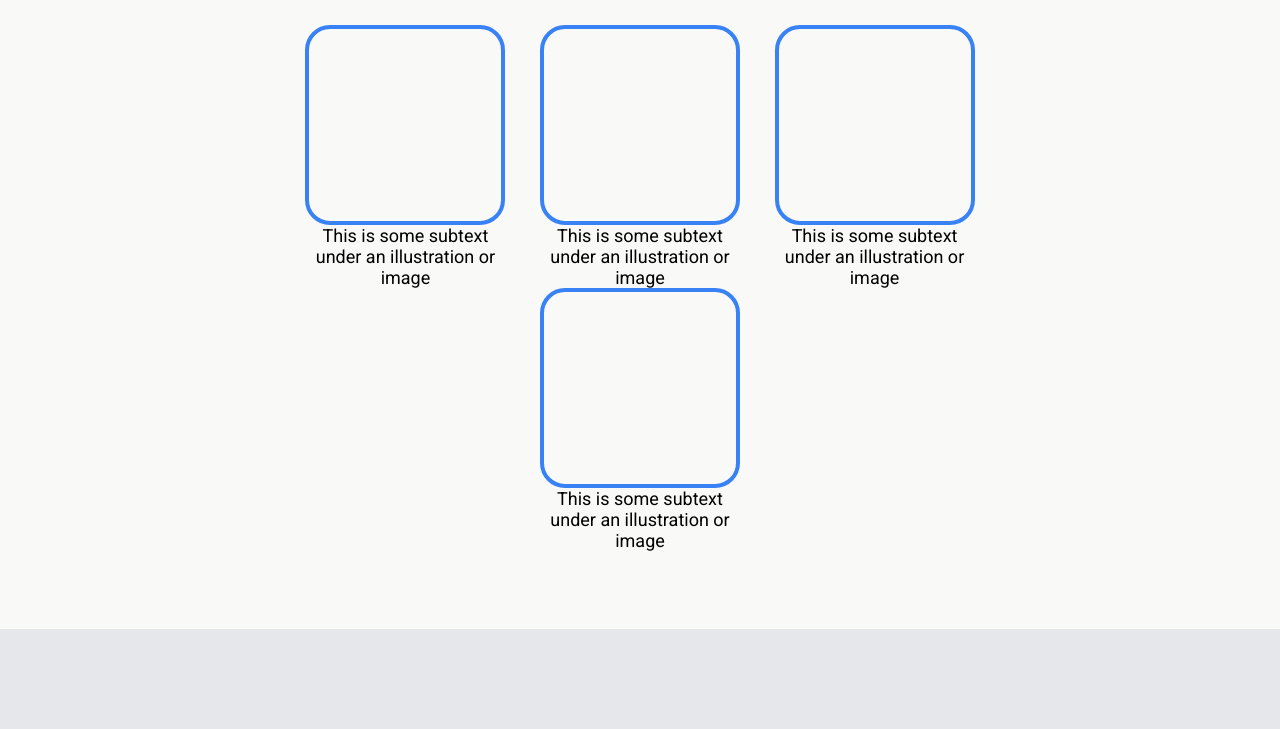
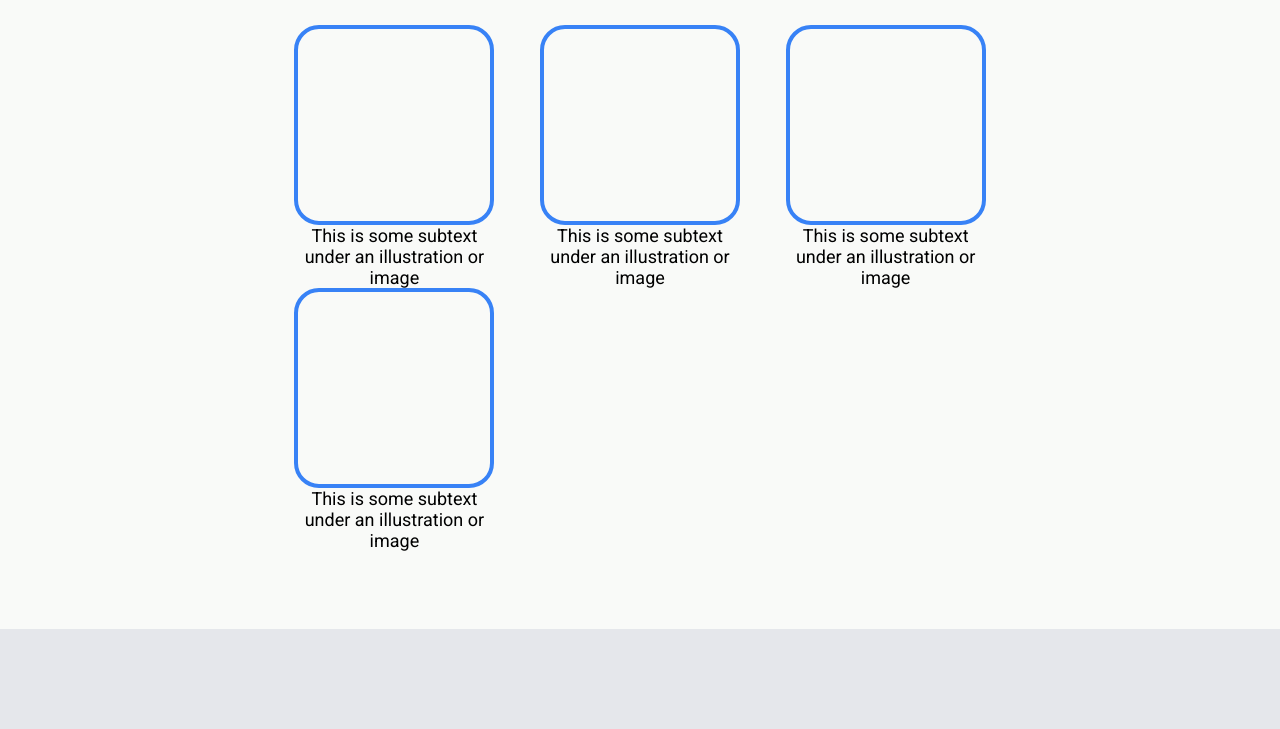
Before and after one commit to Oh-HelloFriend/css-n-flex-2, a plain HTML site: page index.html in a window 1280 px wide. Shown: the part 616-1345 px from the top of the page. Drawn offline with Linux system fonts and the light colour scheme.

Commit message:
fixed boxes

```diff
--- a/index.html
+++ b/index.html
@@ -45,7 +45,7 @@
             <strong class="black extrabold thirtysix flex justifycenter">Some random information.
             </strong>
         </div>
-        <div class="smallpaddingupdown flex wrap flexone gap aligncontent aligncenter justifycenter">
+        <div class="smallpaddingupdown flex wrap flexone gap aligncontent aligncenter justifybetween">
             <div class="boxaroundsquare">
                 <figure class="square">
                 </figure>
```
